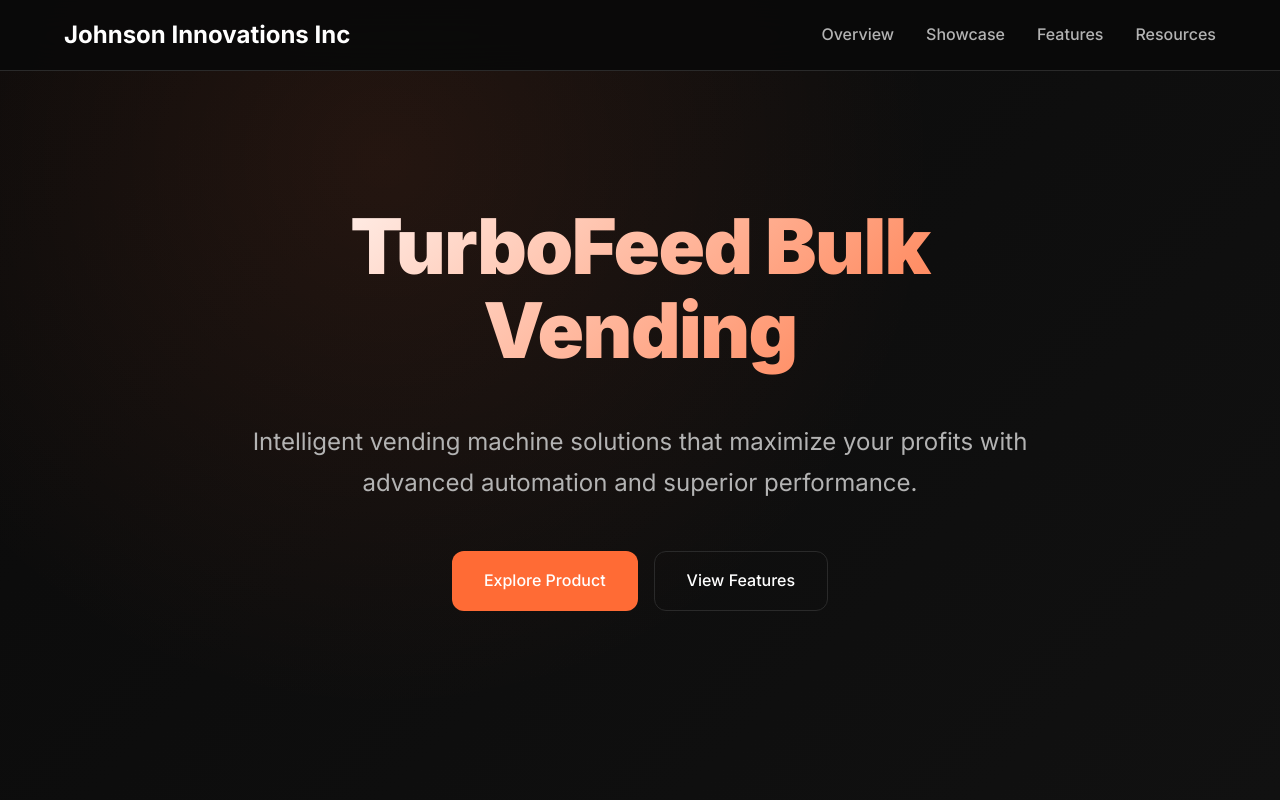
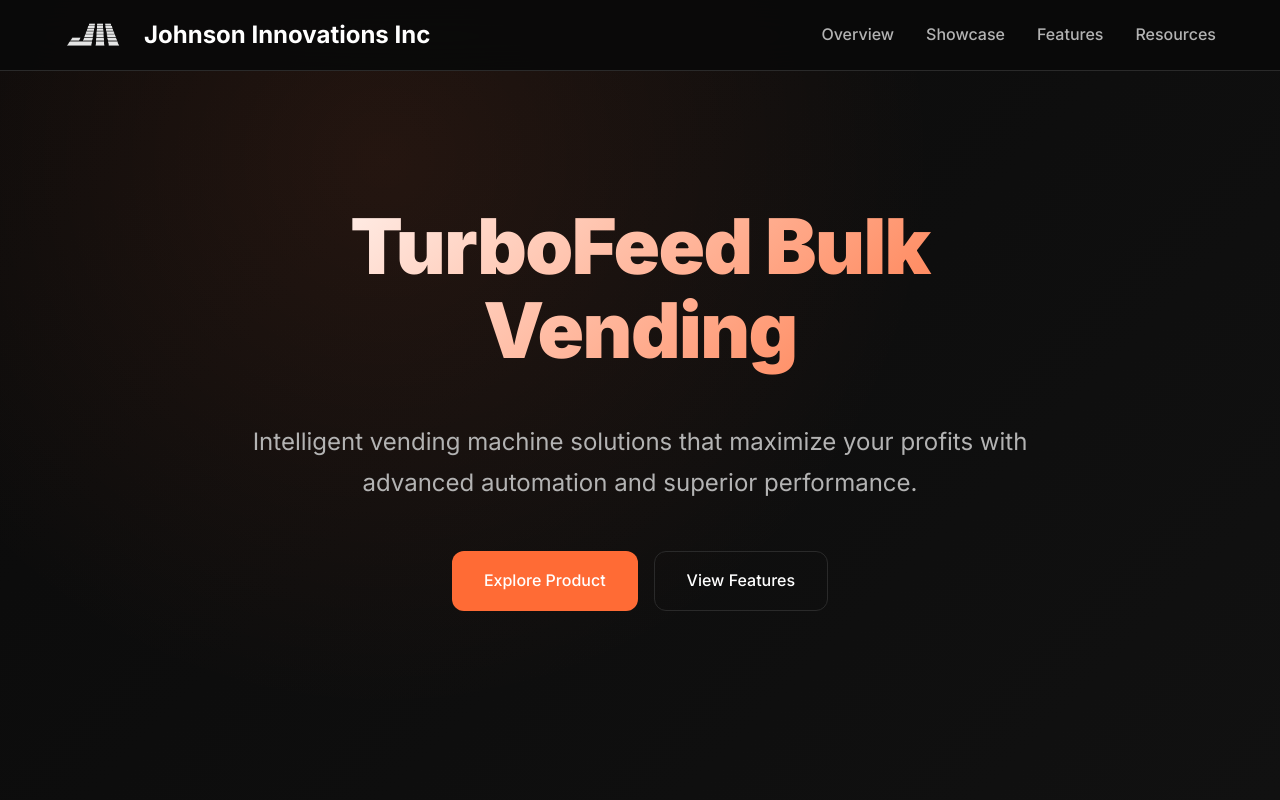
Before and after one commit to johnsoninnovationsinc/johnsoninnovationsinc.github.io, a plain HTML site: page index.html in a window 1280 px wide. Shown: the top 800 px of the page. Drawn offline with Linux system fonts and the light colour scheme.

Commit message:
use johnsoni logo again

```diff
--- a/index.html
+++ b/index.html
@@ -27,7 +27,10 @@
     <!-- Navigation -->
     <nav class="nav">
         <div class="nav-container">
-            <a href="#" class="nav-logo">Johnson Innovations Inc</a>
+            <a href="#" class="nav-logo">
+                <img src="images/johnsoni-logo.png" alt="Johnson Innovations Logo" class="nav-logo-img">
+                Johnson Innovations Inc
+            </a>
             <ul class="nav-links">
                 <li><a href="#overview" class="nav-link">Overview</a></li>
                 <li><a href="#gallery" class="nav-link">Showcase</a></li>
--- a/styles/modern.css
+++ b/styles/modern.css
@@ -301,6 +301,20 @@ p {
   font-weight: 700;
   color: var(--text-primary);
   text-decoration: none;
+  display: flex;
+  align-items: center;
+  gap: var(--space-xs);
+}
+
+.nav-logo-img {
+  height: 32px;
+  width: auto;
+  opacity: 0.9;
+  transition: opacity 0.3s ease;
+}
+
+.nav-logo:hover .nav-logo-img {
+  opacity: 1;
 }
 
 .nav-links {
```
